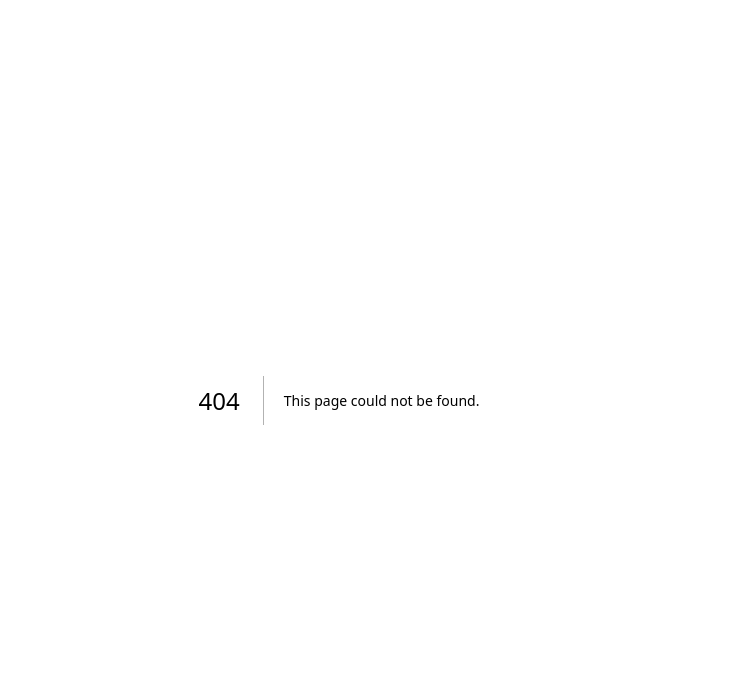
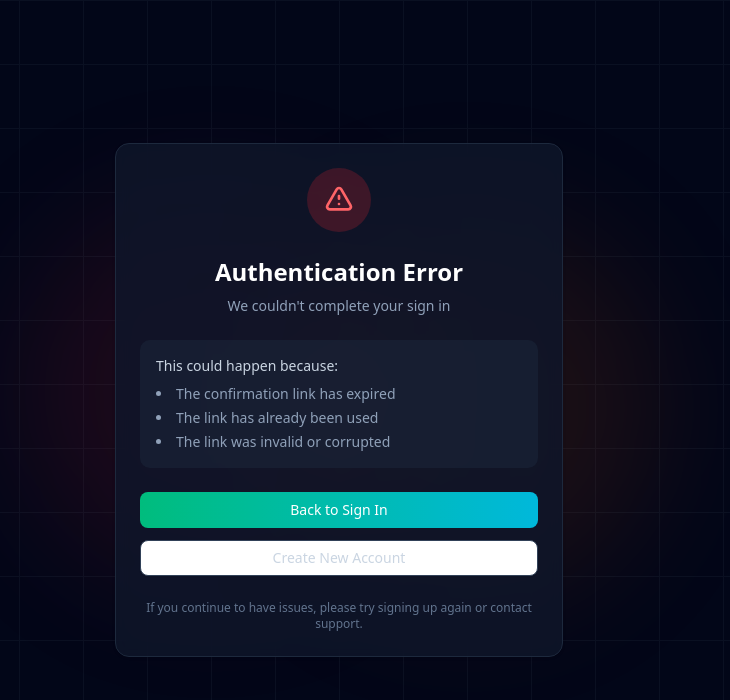
Before and after one commit to mwaywithwords/Interview-Replay-App, a Next.js app: page /auth/auth-code-error in a window 1280 px wide. Before the commit this address had no page. Shown: the top 700 px of the page, without its empty margins (301-1031 px from the left). Built offline with nearby package versions, Linux system fonts and the light colour scheme.

Commit message:
fixing 404 issues

```diff
--- /dev/null
+++ b/app/auth/auth-code-error/page.tsx
@@ -0,0 +1,82 @@
+'use client';
+
+import Link from 'next/link';
+import { Button } from '@/components/ui/button';
+import {
+  Card,
+  CardContent,
+  CardDescription,
+  CardHeader,
+  CardTitle,
+} from '@/components/ui/card';
+
+export default function AuthCodeError() {
+  return (
+    <div className="relative flex min-h-screen items-center justify-center bg-slate-950 px-4">
+      {/* Background */}
+      <div className="absolute inset-0 bg-[linear-gradient(to_right,#1e293b_1px,transparent_1px),linear-gradient(to_bottom,#1e293b_1px,transparent_1px)] bg-[size:4rem_4rem] opacity-30" />
+
+      {/* Gradient orbs */}
+      <div className="absolute top-1/4 left-1/4 h-96 w-96 rounded-full bg-red-500/10 blur-3xl" />
+      <div className="absolute bottom-1/4 right-1/4 h-96 w-96 rounded-full bg-orange-500/10 blur-3xl" />
+
+      <Card className="relative z-10 w-full max-w-md border-slate-800 bg-slate-900/80 backdrop-blur-sm">
+        <CardHeader className="text-center">
+          <div className="mx-auto mb-4 flex h-16 w-16 items-center justify-center rounded-full bg-red-500/20">
+            <svg
+              className="h-8 w-8 text-red-400"
+              fill="none"
+              stroke="currentColor"
+              viewBox="0 0 24 24"
+            >
+              <path
+                strokeLinecap="round"
+                strokeLinejoin="round"
+                strokeWidth={2}
+                d="M12 9v2m0 4h.01m-6.938 4h13.856c1.54 0 2.502-1.667 1.732-3L13.732 4c-.77-1.333-2.694-1.333-3.464 0L3.34 16c-.77 1.333.192 3 1.732 3z"
+              />
+            </svg>
+          </div>
+          <CardTitle className="text-2xl text-white">
+            Authentication Error
+          </CardTitle>
+          <CardDescription className="text-slate-400">
+            We couldn&apos;t complete your sign in
+          </CardDescription>
+        </CardHeader>
+
+        <CardContent className="space-y-6">
+          <div className="rounded-lg bg-slate-800/50 p-4 text-sm text-slate-300">
+            <p className="mb-2">This could happen because:</p>
+            <ul className="list-inside list-disc space-y-1 text-slate-400">
+              <li>The confirmation link has expired</li>
+              <li>The link has already been used</li>
+              <li>The link was invalid or corrupted</li>
+            </ul>
+          </div>
+
+          <div className="space-y-3">
+            <Link href="/auth/signin" className="block">
+              <Button className="w-full bg-gradient-to-r from-emerald-500 to-cyan-500 text-white hover:opacity-90">
+                Back to Sign In
+              </Button>
+            </Link>
+            <Link href="/auth/signup" className="block">
+              <Button
+                variant="outline"
+                className="w-full border-slate-700 text-slate-300 hover:bg-slate-800 hover:text-white"
+              >
+                Create New Account
+              </Button>
+            </Link>
+          </div>
+
+          <p className="text-center text-xs text-slate-500">
+            If you continue to have issues, please try signing up again or
+            contact support.
+          </p>
+        </CardContent>
+      </Card>
+    </div>
+  );
+}
--- a/app/auth/signin/page.tsx
+++ b/app/auth/signin/page.tsx
@@ -25,6 +25,7 @@ export default function SignIn() {
     setError(null);
     setLoading(true);
 
+    try {
       const supabase = createClient();
       const { error } = await supabase.auth.signInWithPassword({
         email,
@@ -33,12 +34,16 @@ export default function SignIn() {
 
       if (error) {
         setError(error.message);
-      setLoading(false);
         return;
       }
 
       router.push('/dashboard');
       router.refresh();
+    } catch (err) {
+      setError('An unexpected error occurred. Please try again.');
+    } finally {
+      setLoading(false);
+    }
   };
 
   return (
--- a/app/auth/signup/page.tsx
+++ b/app/auth/signup/page.tsx
@@ -38,6 +38,7 @@ export default function SignUp() {
 
     setLoading(true);
 
+    try {
       const supabase = createClient();
       const { error } = await supabase.auth.signUp({
         email,
@@ -49,12 +50,15 @@ export default function SignUp() {
 
       if (error) {
         setError(error.message);
-      setLoading(false);
         return;
       }
 
       setSuccess(true);
+    } catch (err) {
+      setError('An unexpected error occurred. Please try again.');
+    } finally {
       setLoading(false);
+    }
   };
 
   if (success) {
```
Lines whose indentation alone changed are shown as unchanged.
